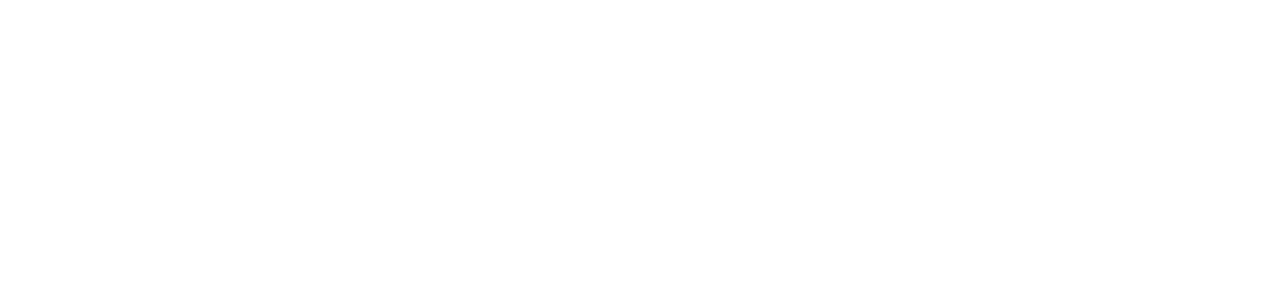
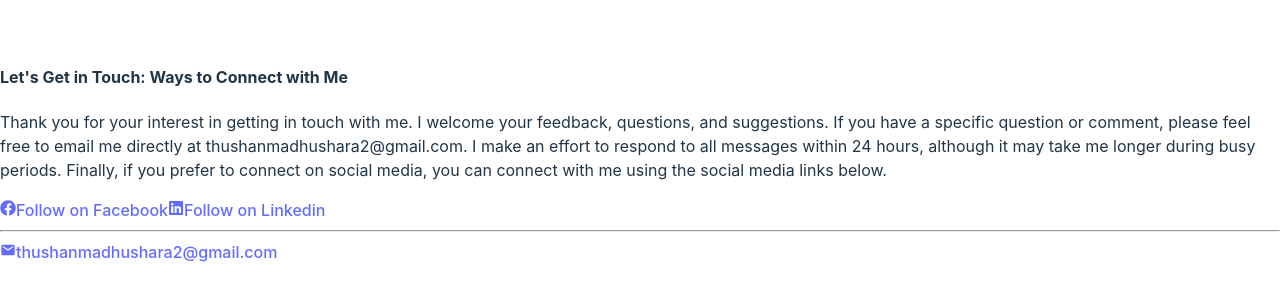
Before and after one commit to thushanm/portfolio, a React (Vite) app: page / in a window 1280 px wide. Shown: the part 246-546 px from the top of the page. Built offline with nearby package versions, Linux system fonts and the light colour scheme.

Commit message:
user Info oky

```diff
--- a/package.json
+++ b/package.json
@@ -11,7 +11,8 @@
   },
   "dependencies": {
     "react": "^19.0.0",
-    "react-dom": "^19.0.0"
+    "react-dom": "^19.0.0",
+    "react-icons": "^5.5.0"
   },
   "devDependencies": {
     "@eslint/js": "^9.19.0",
--- a/src/App.jsx
+++ b/src/App.jsx
@@ -1,4 +1,4 @@
-
+import Contact from "./components/sections/Contact.jsx";
 
 
 function App() {
@@ -6,7 +6,7 @@ function App() {
 
   return (
     <>
-
+<Contact/>
     </>
   )
 }
--- a/src/components/sections/Contact.jsx
+++ b/src/components/sections/Contact.jsx
@@ -1,8 +1,9 @@
-import user_info from "../../data/user_info.js";
 
-import { FaSquareXTwitter, FaLinkedin } from "react-icons/fa6";
-import { FaFacebook, FaInstagram } from "react-icons/fa";
+
+import {  FaLinkedin } from "react-icons/fa6";
+import { FaFacebook } from "react-icons/fa";
 import { MdEmail } from "react-icons/md";
+import user_info from "../../data/user_info.jsx";
 
 function Contact() {
   return (
@@ -31,23 +32,6 @@ function Contact() {
           <span className="self-center">Follow on Facebook</span>
         </a>
 
-        {/* =========== X =========== */}
-        <a
-          href={user_info.socials.twitter}
-          className="flex gap-4 text-zinc-600 dark:text-zinc-300 hover:dark:text-zinc-300 hover:text-zinc-700 transition-all duration-300 mt-4"
-        >
-          <FaSquareXTwitter className="self-center text-lg text-red-800 dark:text-red-500" />
-          <span className="self-center">Follow on X</span>
-        </a>
-
-        {/* =========== INSTAGRAM =========== */}
-        <a
-          href={user_info.socials.instagram}
-          className="flex gap-4 text-zinc-600 dark:text-zinc-300 hover:dark:text-zinc-300 hover:text-zinc-700 transition-all duration-300 mt-4"
-        >
-          <FaInstagram className="self-center text-lg text-red-800 dark:text-red-500" />
-          <span className="self-center">Follow on Instagram</span>
-        </a>
 
         {/* =========== LINKEDIN =========== */}
         <a
--- a/src/data/user_info.jsx
+++ b/src/data/user_info.jsx
@@ -2,7 +2,9 @@ const info = {
     // ============ MAIN DETAILS ============
     main: {
         name: "Thushan Madhushara",
-        description: "I am a software engineer with expertise in full-stack web development. I have experience in building scalable, secure and reliable web applications using various frameworks and technologies. I enjoy solving complex problems and learning new skills. I am passionate about creating high-quality code that follows best practices and industry standards.",
+        description: "I am a software engineer with expertise in full-stack web development. I have experience in building scalable, secure " +
+            "and reliable web applications using various frameworks and technologies. I enjoy solving complex problems and learning new skills. " +
+            "I am passionate about creating high-quality code that follows best practices and industry standards.",
         role: "Full-Stack Developer",
         photo: "src/assets/profilePhoto/profilePhoto.jpeg",
         email: "thushanmadhushara2@gmail.com",
@@ -12,6 +14,7 @@ const info = {
     socials: {
 		github: "https://github.com/thushanm",
 		linkedin: "www.linkedin.com/in/thushan-madhushara-502760222",
+        facebook: "web.facebook.com/search/top/?q=Thushan+Madhushara",
 
     },
 
@@ -123,7 +126,8 @@ const info = {
     // ============ CONTACT ============
     contact: {
         title: "Let's Get in Touch: Ways to Connect with Me",
-        description: "Thank you for your interest in getting in touch with me. I welcome your feedback, questions, and suggestions. If you have a specific question or comment, please feel free to email me directly at danielshan.balico@gmail.com. I make an effort to respond to all messages within 24 hours, although it may take me longer during busy periods. Finally, if you prefer to connect on social media, you can connect with me using the social media links below.",
+        description: "Thank you for your interest in getting in touch with me. I welcome your feedback, questions, and suggestions. If you have a " +
+            "specific question or comment, please feel free to email me directly at thushanmadhushara2@gmail.com. I make an effort to respond to all messages within 24 hours, although it may take me longer during busy periods. Finally, if you prefer to connect on social media, you can connect with me using the social media links below.",
     },
 
     // ============ FOOTER ============
```
Also changed, not shown: 1 other file (tests, documents, lock files or other folders).
